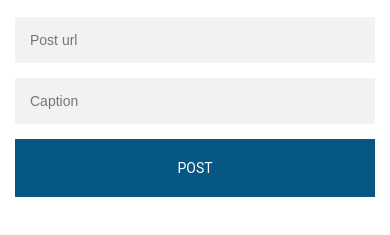
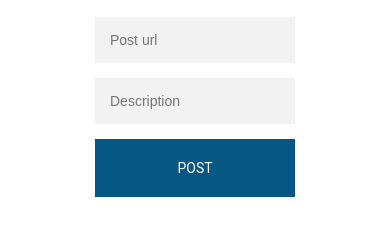
Before and after one commit to dagahimanshu/photowall, a React app: page /add in a window 390 px wide. Shown: the part 115-350 px from the top of the page. Built offline with nearby package versions, Linux system fonts and the light colour scheme; a web font is replaced by a local one.

Commit message:
Media compatibility for mobile added.

```diff
--- a/src/Components/AddPhoto.js
+++ b/src/Components/AddPhoto.js
@@ -1,15 +1,47 @@
 import React, { Component } from "react";
 
 class AddPhoto extends Component {
-  state = {};
+  state = {
+    imageLink: "",
+    description: "",
+  };
+
+  post(e) {
+    e.preventDefault();
+    this.props.addPost(this.state);
+  }
   render() {
     return (
       <>
         <h1>PhotoWall</h1>
         <form className="form">
-          <input placeholder="Post url" />
-          <input placeholder="Caption" />
-          <button>Post</button>
+          <input
+            type="text"
+            placeholder="Post url"
+            value={this.imageLink}
+            onChange={(e) => {
+              this.setState({
+                imageLink: e.target.value,
+              });
+            }}
+          />
+          <input
+            type="text"
+            placeholder="Description"
+            value={this.description}
+            onChange={(e) => {
+              this.setState({
+                description: e.target.value,
+              });
+            }}
+          />
+          <button
+            onClick={(e) => {
+              this.post(e);
+            }}
+          >
+            Post
+          </button>
         </form>
       </>
     );
--- a/src/Components/Main.js
+++ b/src/Components/Main.js
@@ -2,7 +2,7 @@ import React, { Component } from "react";
 import Title from "./Title";
 import PhotoWall from "./PhotoWall";
 import AddPhoto from "./AddPhoto";
-import getPost from "../Services/Posts";
+import { getPost } from "../Services/Posts";
 import { Switch, Route } from "react-router-dom";
 
 class Main extends Component {
@@ -22,6 +22,10 @@ class Main extends Component {
     );
   };
 
+  addPost = (post) => {
+    console.log("Post Added", post);
+  };
+
   componentDidMount() {
     this.setState({
       posts: getPost(),
@@ -33,7 +37,7 @@ class Main extends Component {
       <>
         <Switch>
           <Route path="/add">
-            <AddPhoto />
+            <AddPhoto addPost={this.addPost} />
           </Route>
 
           <Route path="/">
--- a/src/Components/PhotoWall.js
+++ b/src/Components/PhotoWall.js
@@ -12,9 +12,8 @@ function PhotoWall(props) {
     <>
       <Link to="/add">
         <i
-          className="fa fa-plus-circle fa-5x addIcon"
+          className="fa fa-plus-square fa-5x addIcon"
           aria-hidden="true"
-          onClick={() => console.log("Hello")}
           style={{ cursor: "pointer" }}
         />
       </Link>
--- a/src/Services/Posts.js
+++ b/src/Services/Posts.js
@@ -1,23 +1,23 @@
 const posts = [
   {
-    id: "0",
+    id: 0,
     description: "Lake",
     imageLink:
       "https://webneel.com/wallpaper/sites/default/files/images/08-2018/3-nature-wallpaper-mountain.1280.jpg",
   },
   {
-    id: "1",
+    id: 1,
     description: "Aliens???",
     imageLink: "https://s3.india.com/wp-content/uploads/2017/12/rocket.jpg",
   },
   {
-    id: "2",
+    id: 2,
     description: "On a vacation!",
     imageLink:
       "https://fm.cnbc.com/applications/cnbc.com/resources/img/editorial/2017/08/24/104670887-VacationExplainsTHUMBWEB.1910x1000.jpg",
   },
   {
-    id: "3",
+    id: 3,
     description: "Camping in Mountains",
     imageLink:
       "https://static2.tripoto.com/media/filter/nxl/img/375011/TripDocument/1521799065_1521799062132.jpg",
@@ -28,4 +28,14 @@ function getPost() {
   return posts;
 }
 
-export default getPost;
+function addPost(newPost) {
+  const post = {
+    id: posts.length,
+    description: newPost.description,
+    imageLink: newPost.imageLink,
+  };
+
+  posts.push(post);
+}
+
+export { getPost, addPost };
--- a/src/styles/stylesheet.css
+++ b/src/styles/stylesheet.css
@@ -23,11 +23,23 @@ h1 {
   h1 {
     font-size: 13rem;
   }
+  .form {
+    width: 360px;
+  }
+  .figure {
+    flex-basis: calc(33.3% - 4rem);
+  }
 }
 
 @media screen and (max-width: 600px) {
   h1 {
     font-size: 8rem;
+  }
+  .form {
+    width: 200px;
+  }
+  .figure {
+    flex-basis: calc(60%);
   }
 }
 
@@ -57,7 +69,6 @@ body {
   margin: 0 auto;
 }
 .figure {
-  flex-basis: calc(33.3% - 4rem);
   /* border: 1px solid #d3d3d3; */
   border: 1px solid #065784;
   padding: 2rem;
@@ -178,7 +189,6 @@ button:focus,
   color: black;
 }
 .form {
-  width: 360px;
   padding: 0 0 0;
   margin: auto;
 }
```
